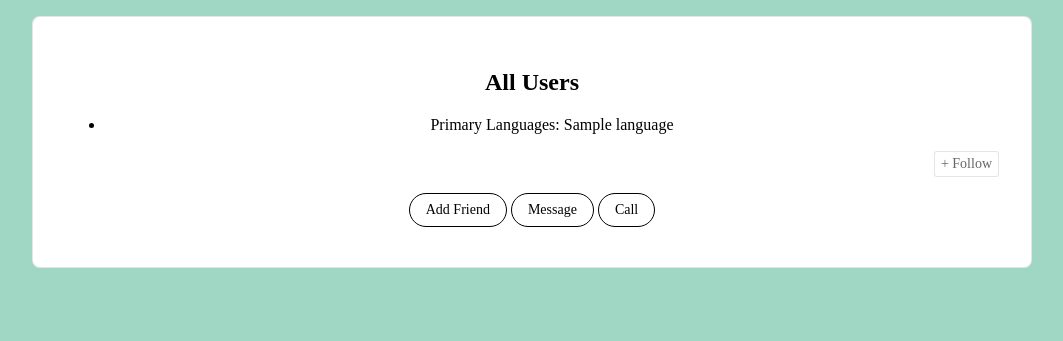
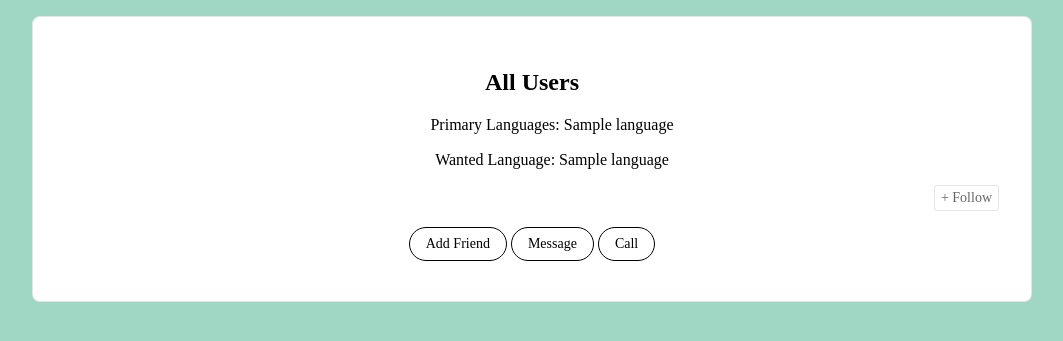
Before and after one commit to momentum-Tutor/eTutor, a Django app: page /users/ in a window 1280 px wide. Shown: the top 341 px of the page, without its empty margins (108-1171 px from the left). Run offline with Django 3.2, Linux system fonts and the light colour scheme; tables that the repository leaves empty hold one stand-in row (values such as "Sample post"); parts of the project's set-up code (start-up, migrations or seed data) failed here and were passed over; some libraries are stand-ins or nearby versions.

```diff
--- a/static/css/style.css
+++ b/static/css/style.css
@@ -193,3 +193,7 @@ article {
 .chat-box {
   border: solid 1px;
 }
+
+#usersList li {
+  list-style-type: none;
+}
--- a/templates/eTutor/all_users.html
+++ b/templates/eTutor/all_users.html
@@ -11,6 +11,7 @@
     <ul id="usersList">
         <li>
             <p>Primary Languages: {{user.primary_language.name}}</p>
+            <p>Wanted Language: {{user.wanted_languages.name}}</p>
             <form class="w-100 tr">
                 <button class="f6 button-reset bg-white ba b--black-10 dim pointer pv1 black-60" type="submit">+
                     Follow</button>
```
